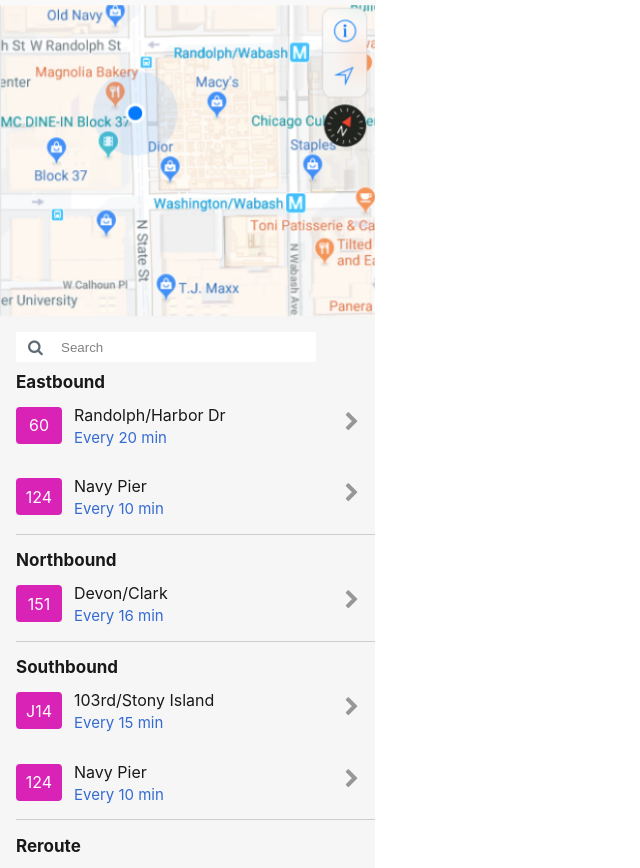
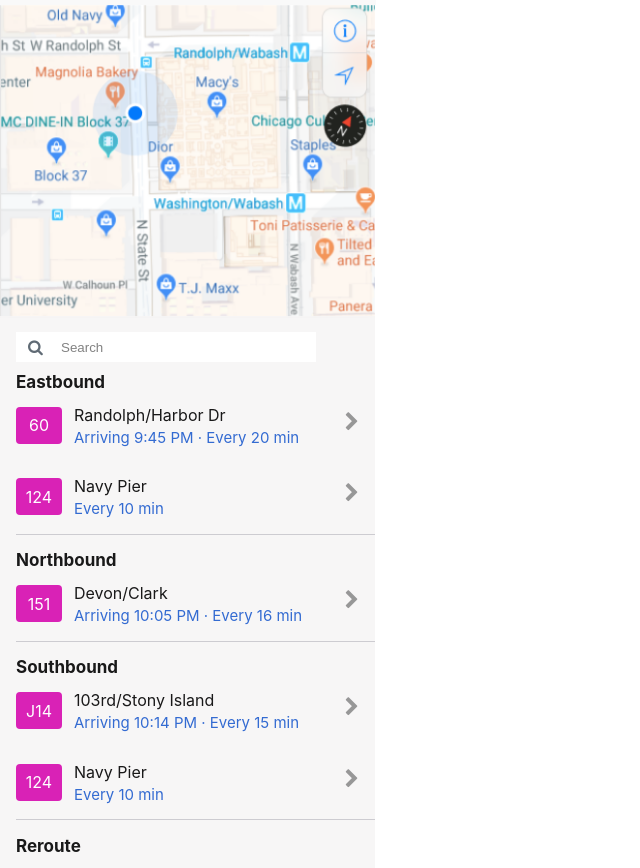
Before and after one commit to janie-chen/Frontend-Challenge, a plain HTML site: page index.html in a window 1280 px wide. Shown: the part 59-927 px from the top of the page, without its empty margins (0-640 px from the left). Drawn offline with Linux system fonts and the light colour scheme.

Commit message:
added arrival times

```diff
--- a/index.html
+++ b/index.html
@@ -6,6 +6,7 @@
     <script src="https://use.fontawesome.com/37471687aa.js"></script>
     <link rel="stylesheet" href="css/reset.css">
     <link rel="stylesheet" href="css/style.css">
+    <link href="//maxcdn.bootstrapcdn.com/font-awesome/4.1.0/css/font-awesome.min.css" rel="stylesheet">
     <title></title>
   </head>
   <body>
@@ -21,13 +22,12 @@
     </nav>
 </div>
 <!--map-->
-<img src="images/map2.png" class="map" alt="map">
+<img src="images/map-two.png" class="map" alt="map">
 <!--bus list-->
 <section class="bus-items">
 <section class="search-bar-section">
 <div class="search-bar">
   <span class="icon"><i class="fa fa-search"></i></span>
-  <link href="//maxcdn.bootstrapcdn.com/font-awesome/4.1.0/css/font-awesome.min.css" rel="stylesheet">
   <input type="search" id="search" placeholder="Search" />
 </div>
 </section>
@@ -42,7 +42,7 @@
         <p class="bus-line">60</p>
       </div>
       <p class="destination">Randolph/Harbor Dr</p>
-      <p class="frequency">Every 20 min</p>
+      <p class="frequency">Arriving 9:45 PM &middot Every 20 min</p>
     </div>
     <div class= "bus-description">
       <div class="arrow-right">
@@ -65,7 +65,7 @@
         <p class="bus-line">151</p>
       </div>
       <p class="destination">Devon/Clark</p>
-      <p class="frequency" id="end-of-direction">Every 16 min</p>
+      <p class="frequency" id="end-of-direction">Arriving 10:05 PM &middot Every 16 min</p>
     </div>
     </li>
     <h3>Southbound</h3>
@@ -78,7 +78,7 @@
         <p class="bus-line">J14</p>
       </div>
       <p class="destination">103rd/Stony Island</p>
-      <p class="frequency">Every 15 min</p>
+      <p class="frequency">Arriving 10:14 PM &middot Every 15 min</p>
     </div>
     <div class="bus-description">
       <div class="arrow-right">
```
Also changed, not shown: Images/map-two.png (renamed from Images/Map2.png).
